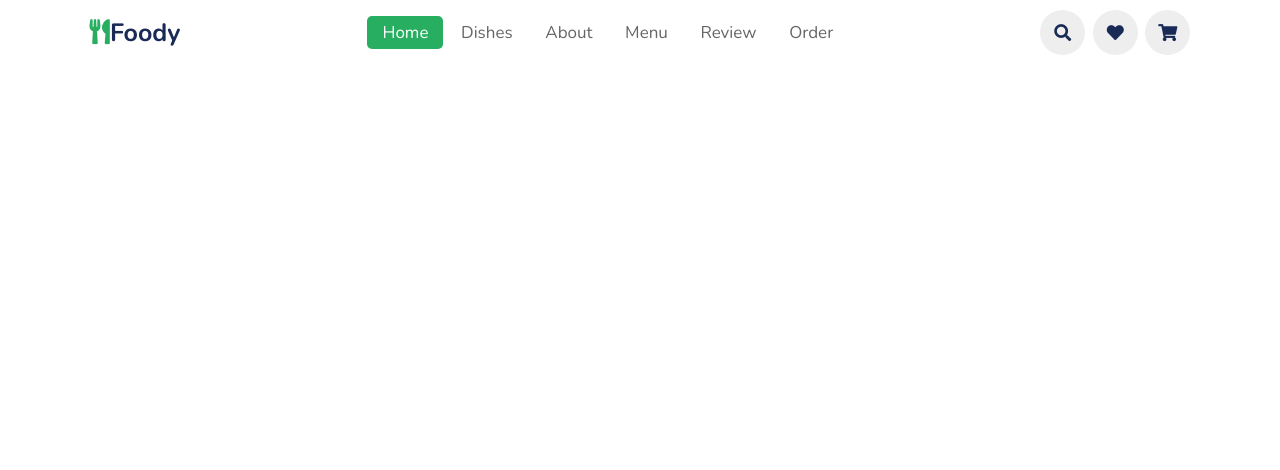
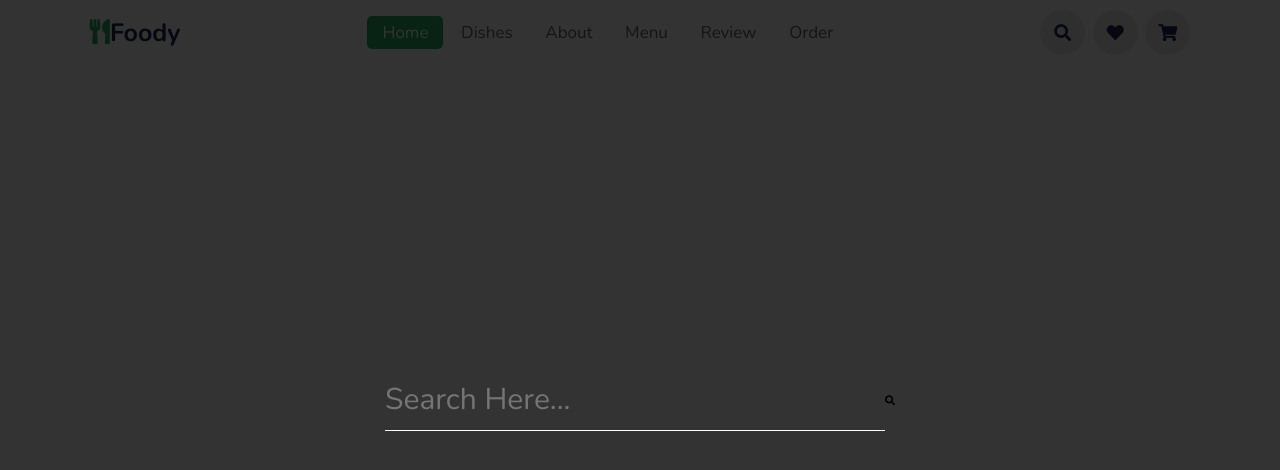
Before and after one commit to IsuruRaveen20/Responsive_Food_webSite, a plain HTML site: page index.html in a window 1280 px wide. Drawn offline with nearby package versions, Linux system fonts and the light colour scheme.

Commit message:
search bar added

```diff
--- a/css/style.css
+++ b/css/style.css
@@ -186,4 +186,19 @@ header .icons #menu-bars {
     display: flex;
     align-items: center;
     justify-content: center;
+    padding: 0 1rem;
 }
+
+#search-form #search-box {
+    width: 50rem;
+    border-bottom: .1rem solid #fff;
+    padding: 1rem 0;
+    color: #fff;
+    font-size: 3rem;
+    text-transform: none;
+    background: none;
+}
+
+#search-from #search-box::placeholder {
+    color: #eee;
+}
--- a/index.html
+++ b/index.html
@@ -40,6 +40,12 @@
     </header>
     <!-- header section end -->
 
+    <!-- search form -->
+    <form action="" id="search-form">
+        <input type="search" placeholder="Search Here..." name="" id="search-box">
+        <label for="search-box" class="fas fa-search"></label>
+    </form>
+
 
 
 
```
